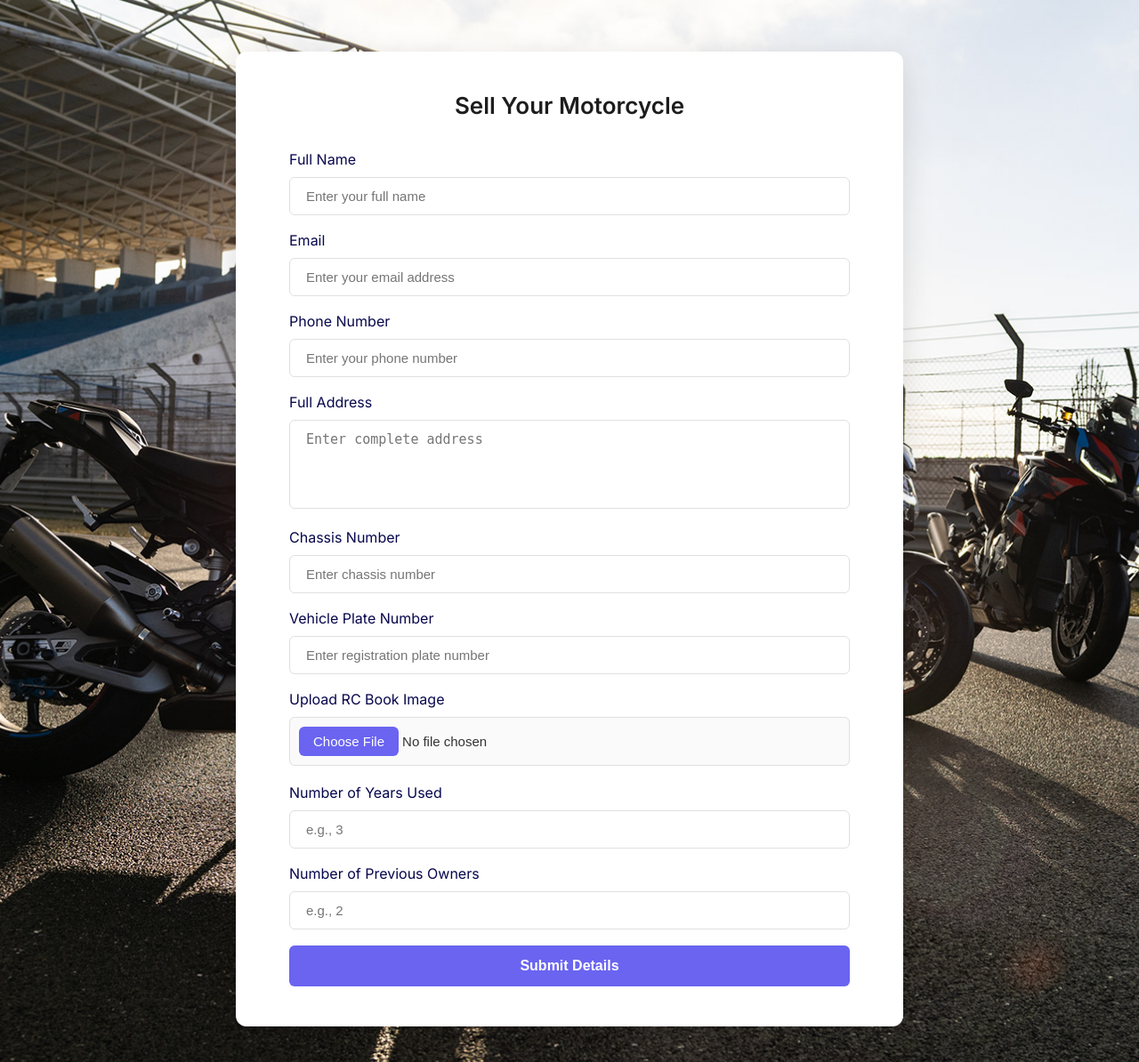
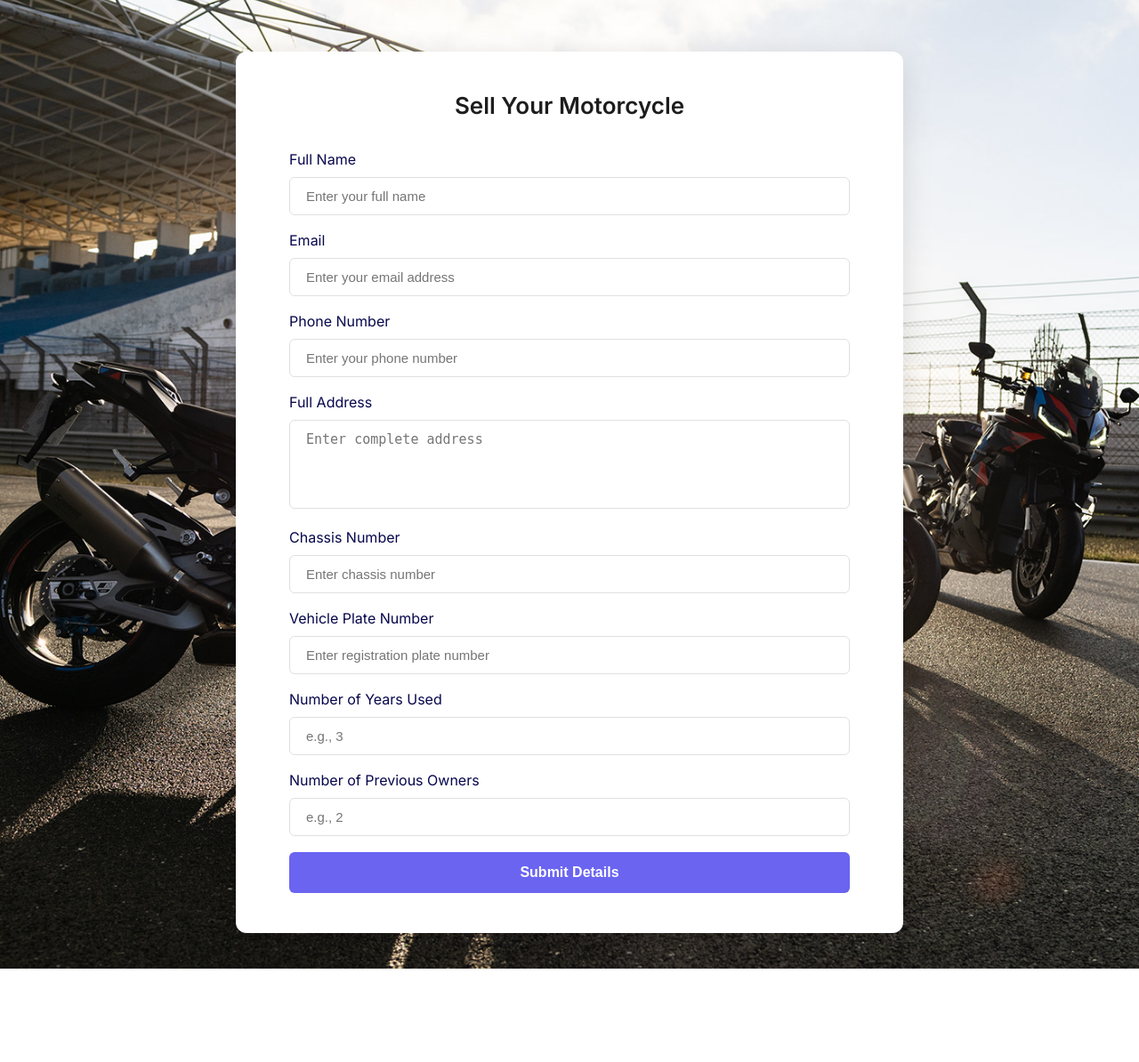
Before and after one commit to bikesbay/superbikes, a Flask app: page /sell-bike in a window 1280 px wide. Shown: the part 82-1276 px from the top of the page at 89% size. After the commit the page ends 1171 px from the top, so only its background shows below. Run offline with Flask 3, Linux system fonts and the light colour scheme.

```diff
--- a/templates/resale.html
+++ b/templates/resale.html
@@ -114,21 +114,6 @@
             />
           </div>
 
-          <!-- RC Book Image -->
-          <div class="formbold-mb-5">
-            <label for="rc_image" class="formbold-form-label"
-              >Upload RC Book Image</label
-            >
-            <input
-              type="file"
-              name="rc_image"
-              id="rc_image"
-              accept="image/*"
-              class="formbold-form-input"
-              required
-            />
-          </div>
-
           <!-- Bike Usage Duration -->
           <div class="formbold-mb-5">
             <label for="years_used" class="formbold-form-label"
```
